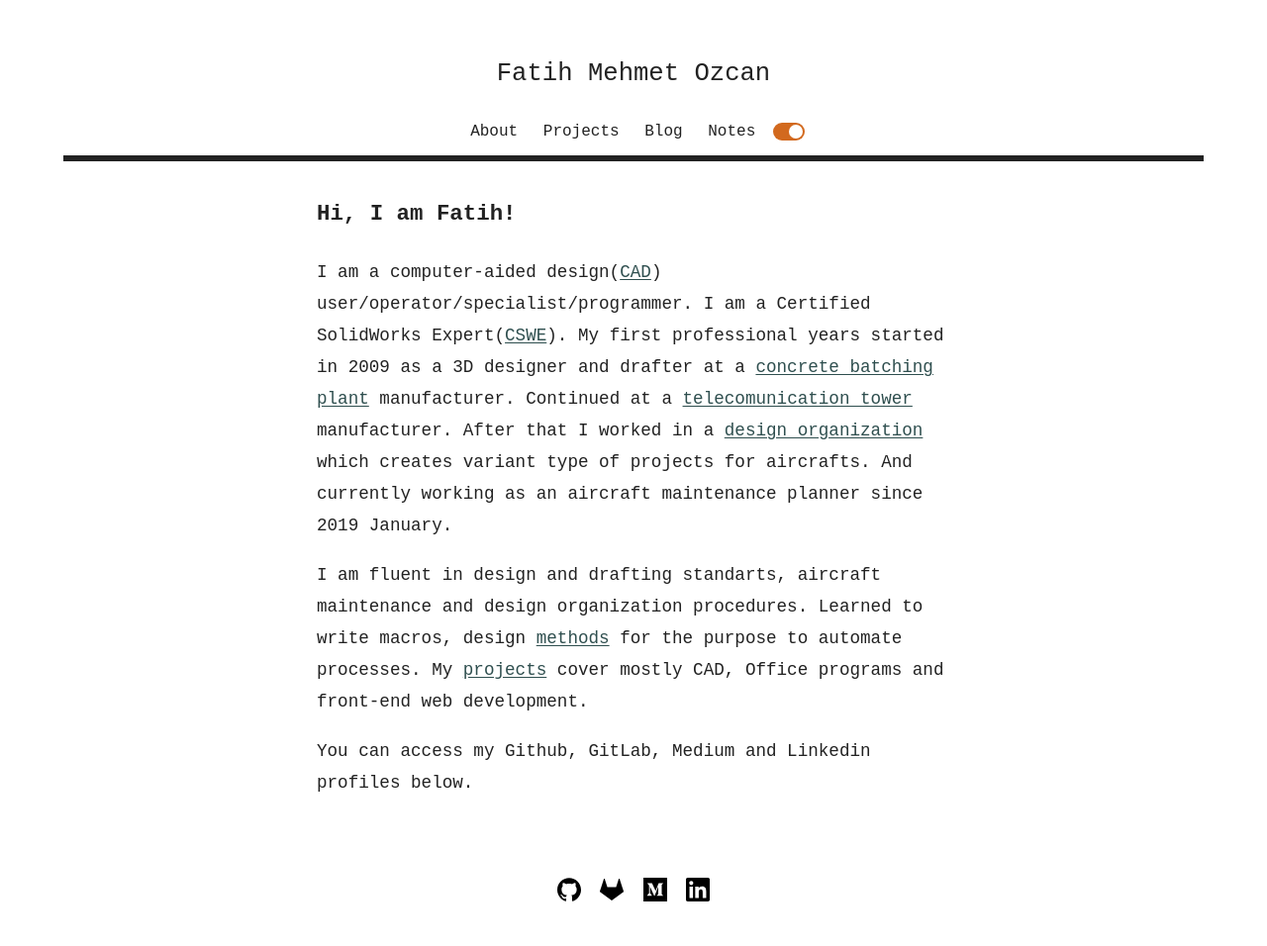
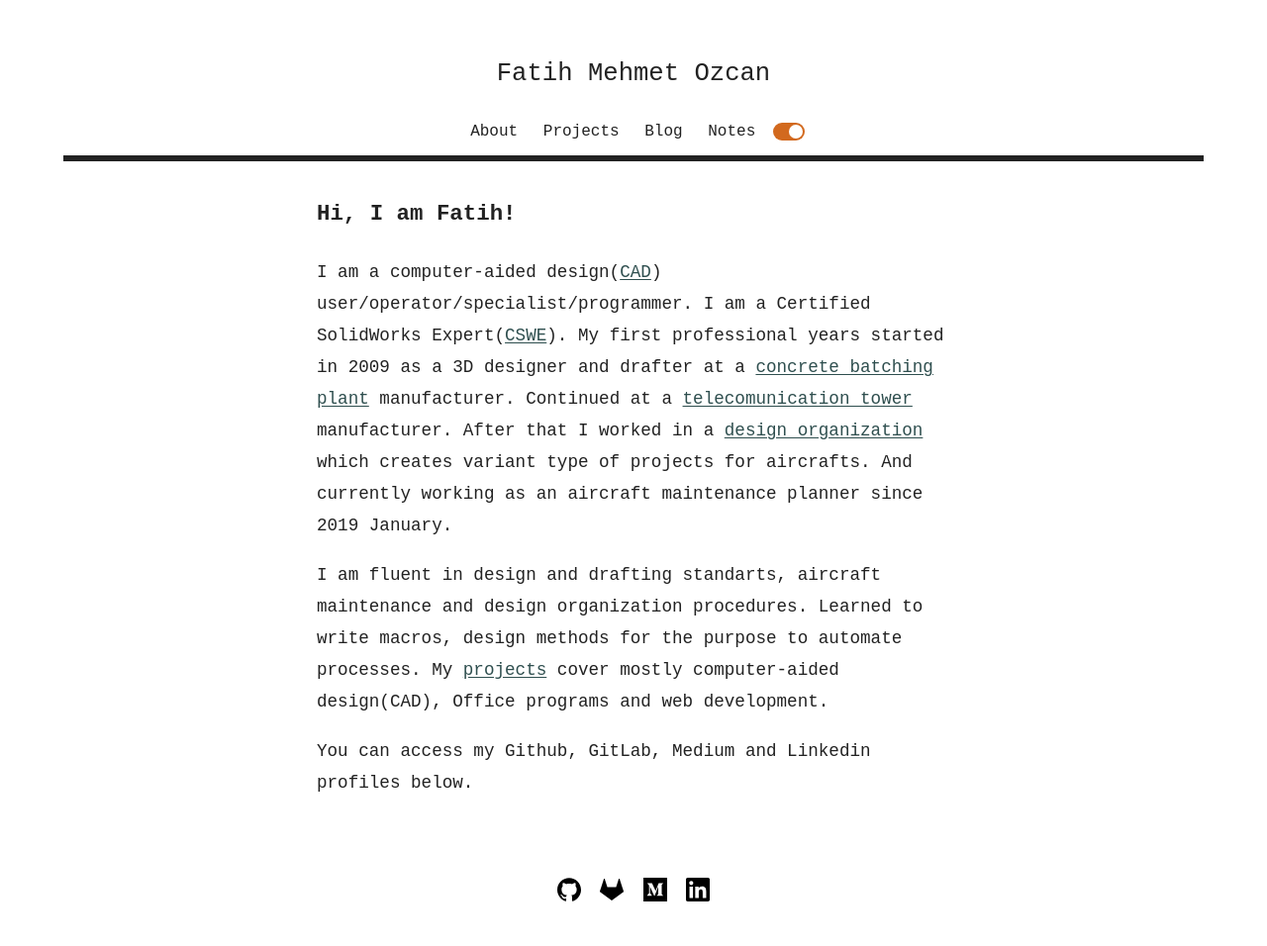
Before and after one commit to fatihmeh/fatihmeh.github.io, a Jekyll site: the page built from index.html, in a window 1280 px wide. Shown: the whole page at 99% size. Built offline with Jekyll 4.4.1, drawn with Linux system fonts in a browser that asks for light colours.

Commit message:
minor update

```diff
--- a/index.html
+++ b/index.html
@@ -6,6 +6,6 @@ title: Fatih Mehmet Ozcan
 <h2 class="parag-header">Hi, I am Fatih!</h2>
 <p class="about">I am a computer-aided design(<a href="https://en.wikipedia.org/wiki/Computer-aided_design" target="_blank">CAD</a>) user/operator/specialist/programmer. I am a Certified SolidWorks Expert(<a href="https://www.youracclaim.com/badges/714364cf-6316-4259-a887-f85d9bb7d731/public_url" target="_blank">CSWE</a>). My first professional years started in 2009 as a 3D designer and drafter at a <a href="https://en.wikipedia.org/wiki/Concrete_plant" target="_blank">concrete batching plant</a> manufacturer. Continued at a <a href="https://en.wikipedia.org/wiki/Radio_masts_and_towers#Tubular_steel" target="_blank">telecomunication tower</a> manufacturer. After that I worked in a <a href="https://www.easa.europa.eu/domains/aircraft-products/design-organisations" target="_blank">design organization</a> which creates variant type of projects for aircrafts. And currently working as an aircraft maintenance planner since 2019 January.</p>
 <br>
-<p class="about">I am fluent in design and drafting standarts, aircraft maintenance and design organization procedures. Learned to write macros, design <a href="/blog/2019/07/25/en-modelling-methods">methods</a> for the purpose to automate processes. My <a href="/projects">projects</a> cover mostly CAD, Office programs and front-end web development.</p>
+<p class="about">I am fluent in design and drafting standarts, aircraft maintenance and design organization procedures. Learned to write macros, design methods for the purpose to automate processes. My <a href="/projects">projects</a> cover mostly computer-aided design(CAD), Office programs and web development.</p>
 <br>
 <p class="about-margin">You can access my Github, GitLab, Medium and Linkedin profiles below.</p>
```
